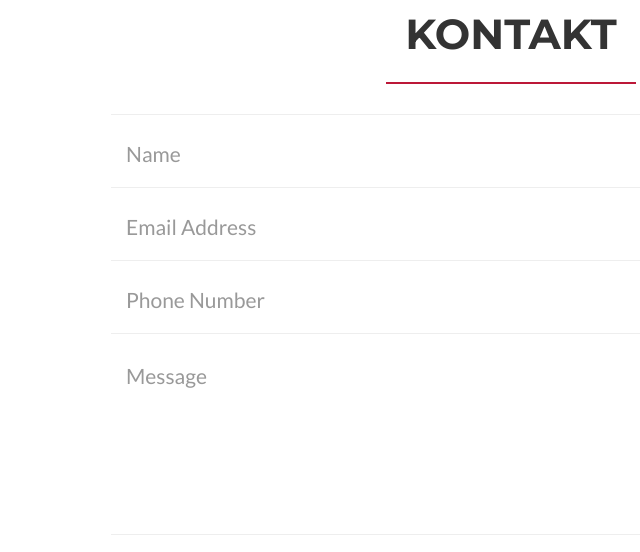
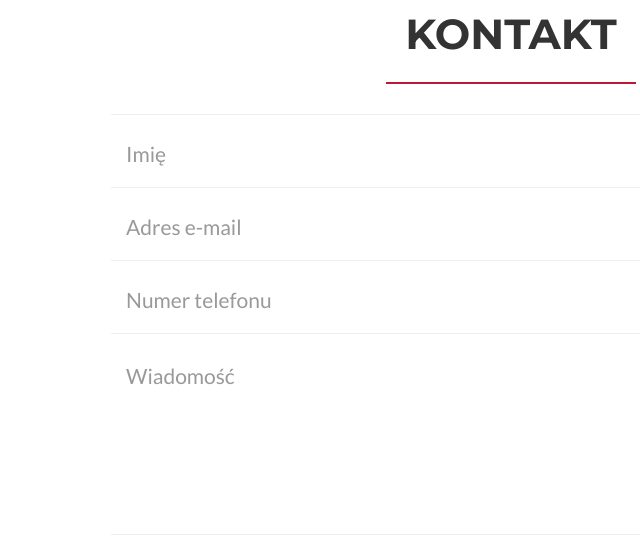
Before and after one commit to oboeteru/jazz, a website: page index.html in a window 1280 px wide. Shown: the part 2380-2932 px from the top of the page, 129-769 px from the left. Drawn offline with nearby package versions, Linux system fonts and the light colour scheme.

Commit message:
placeholders changed

```diff
--- a/index.html
+++ b/index.html
@@ -203,32 +203,32 @@
                     <div class="row control-group">
                         <div class="form-group col-xs-12 floating-label-form-group controls">
                             <label>Imię</label>
-                            <input type="text" class="form-control" placeholder="Name" id="name" required
-                                   data-validation-required-message="Please enter your name.">
+                            <input type="text" class="form-control" placeholder="Imię" id="name" required
+                                   data-validation-required-message="Podaj swoje imię.">
                             <p class="help-block text-danger"></p>
                         </div>
                     </div>
                     <div class="row control-group">
                         <div class="form-group col-xs-12 floating-label-form-group controls">
                             <label>Adres e-mail</label>
-                            <input type="email" class="form-control" placeholder="Email Address" id="email" required
-                                   data-validation-required-message="Please enter your email address.">
+                            <input type="email" class="form-control" placeholder="Adres e-mail" id="email" required
+                                   data-validation-required-message="Podaj swój adres e-mail.">
                             <p class="help-block text-danger"></p>
                         </div>
                     </div>
                     <div class="row control-group">
                         <div class="form-group col-xs-12 floating-label-form-group controls">
                             <label>Numer telefonu</label>
-                            <input type="tel" class="form-control" placeholder="Phone Number" id="phone" required
-                                   data-validation-required-message="Please enter your phone number.">
+                            <input type="tel" class="form-control" placeholder="Numer telefonu" id="phone" required
+                                   data-validation-required-message="Podaj swój numer telefonu.">
                             <p class="help-block text-danger"></p>
                         </div>
                     </div>
                     <div class="row control-group">
                         <div class="form-group col-xs-12 floating-label-form-group controls">
                             <label>Wiadomość</label>
-                            <textarea rows="5" class="form-control" placeholder="Message" id="message" required
-                                      data-validation-required-message="Please enter a message."></textarea>
+                            <textarea rows="5" class="form-control" placeholder="Wiadomość" id="message" required
+                                      data-validation-required-message="Wpisz swoją wiadomość"></textarea>
                             <p class="help-block text-danger"></p>
                         </div>
                     </div>
```
